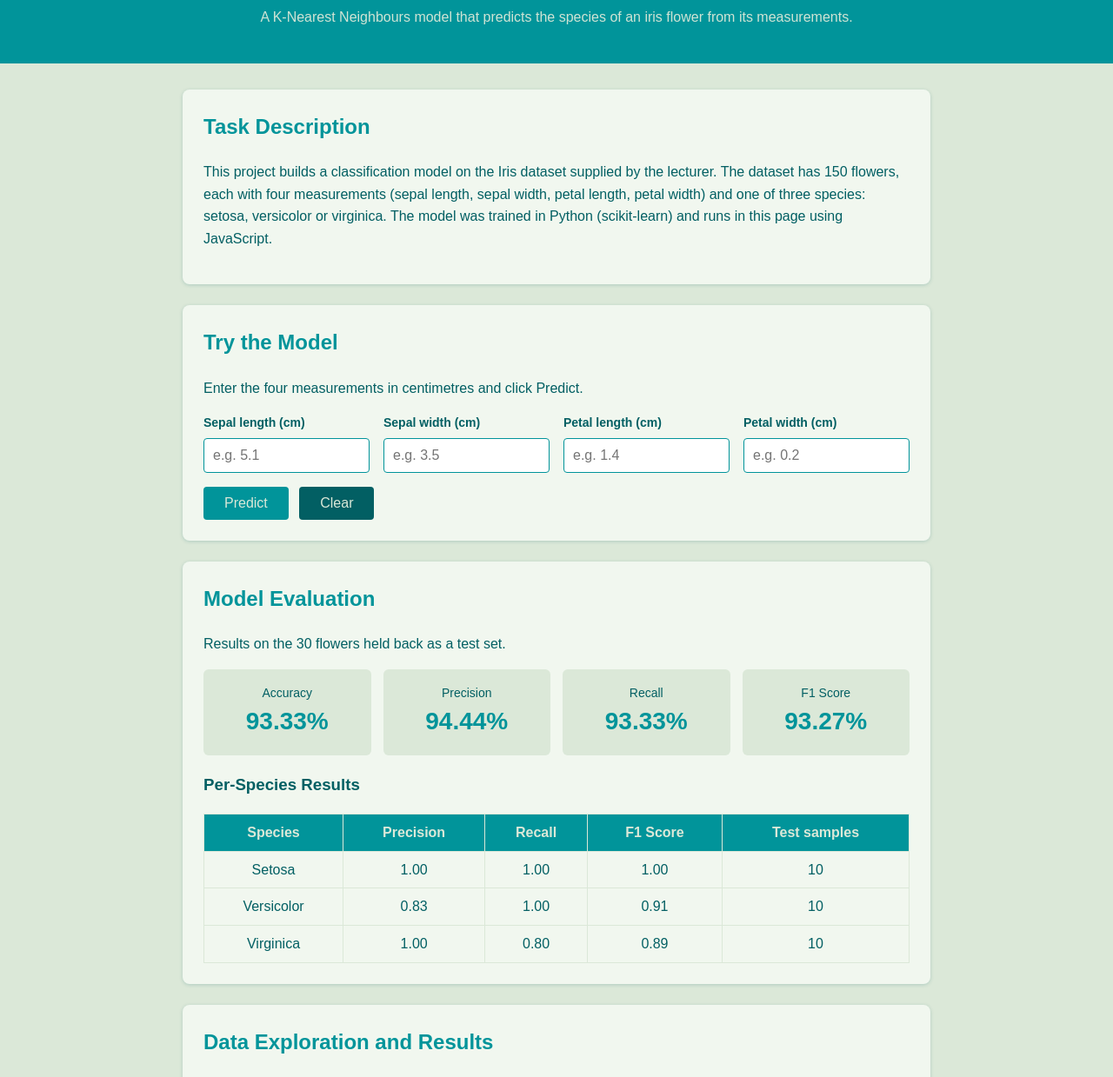
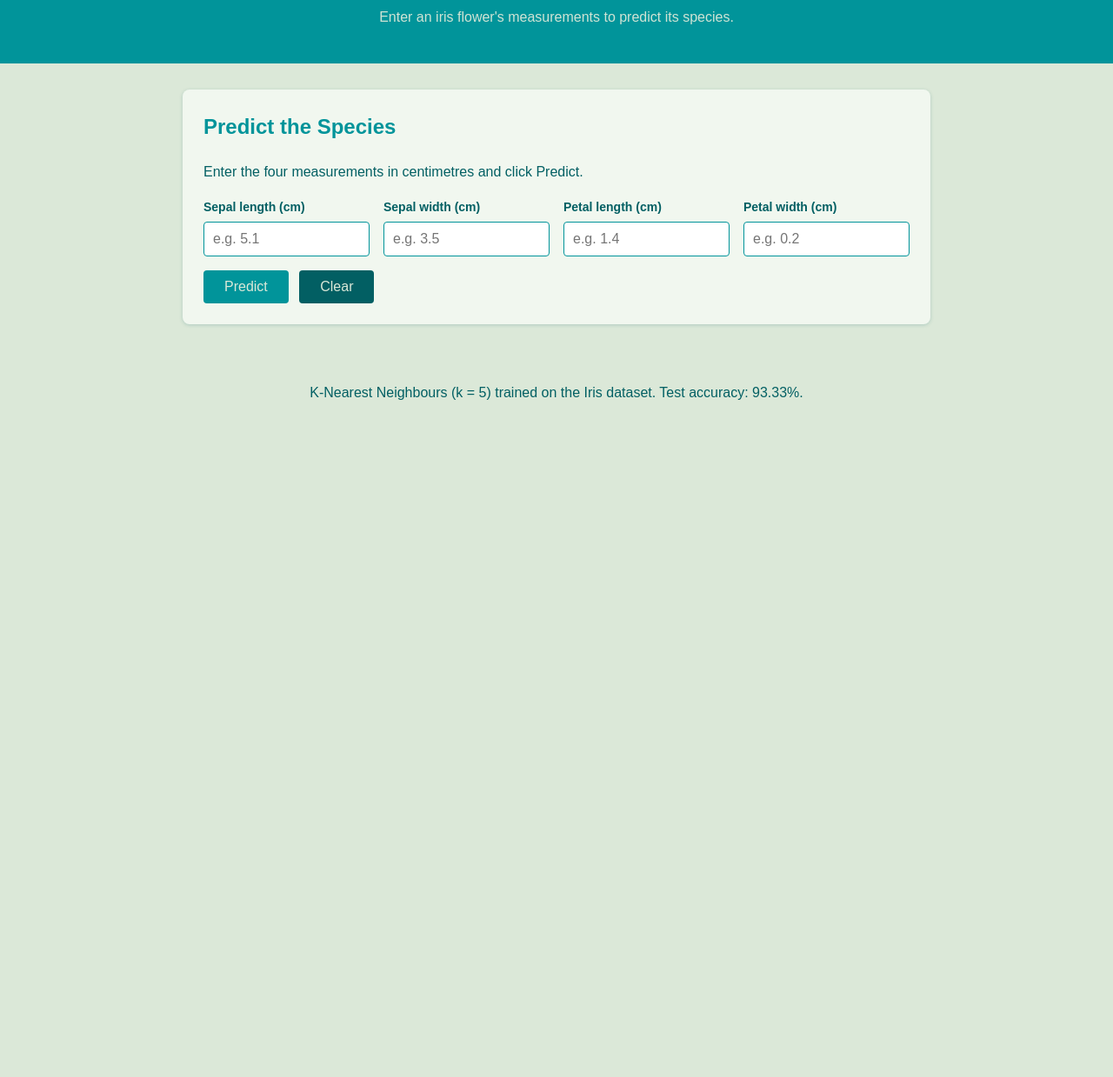
Before and after one commit to SamuelNartey-KO/iris-classification, a plain HTML site: page index.html in a window 1280 px wide. Shown: the part 94-1333 px from the top of the page at 87% size. After the commit the page ends 800 px from the top, so only its background shows below. Drawn offline with Linux system fonts and the light colour scheme.

Commit message:
Simplify website to prediction tool only

```diff
--- a/index.html
+++ b/index.html
@@ -10,23 +10,12 @@
 
   <header>
     <h1>Iris Species Classifier</h1>
-    <p>A K-Nearest Neighbours model that predicts the species of an iris flower from its measurements.</p>
+    <p>Enter an iris flower's measurements to predict its species.</p>
   </header>
 
   <main>
-
-    <section id="task">
-      <h2>Task Description</h2>
-      <p>
-        This project builds a classification model on the Iris dataset supplied by the lecturer.
-        The dataset has 150 flowers, each with four measurements (sepal length, sepal width,
-        petal length, petal width) and one of three species: setosa, versicolor or virginica.
-        The model was trained in Python (scikit-learn) and runs in this page using JavaScript.
-      </p>
-    </section>
-
     <section id="predictor">
-      <h2>Try the Model</h2>
+      <h2>Predict the Species</h2>
       <p>Enter the four measurements in centimetres and click Predict.</p>
 
       <div class="form-grid">
@@ -49,60 +38,12 @@
 
       <div id="result" class="result hidden"></div>
     </section>
-
-    <section id="metrics">
-      <h2>Model Evaluation</h2>
-      <p>Results on the 30 flowers held back as a test set.</p>
-
-      <div class="cards">
-        <div class="card"><span class="label">Accuracy</span><span class="value" id="m-accuracy">—</span></div>
-        <div class="card"><span class="label">Precision</span><span class="value" id="m-precision">—</span></div>
-        <div class="card"><span class="label">Recall</span><span class="value" id="m-recall">—</span></div>
-        <div class="card"><span class="label">F1 Score</span><span class="value" id="m-f1">—</span></div>
-      </div>
-
-      <h3>Per-Species Results</h3>
-      <table>
-        <thead>
-          <tr><th>Species</th><th>Precision</th><th>Recall</th><th>F1 Score</th><th>Test samples</th></tr>
-        </thead>
-        <tbody id="per-class-body"></tbody>
-      </table>
-    </section>
-
-    <section id="graphs">
-      <h2>Data Exploration and Results</h2>
-
-      <figure>
-        <img src="images/class_distribution.png" alt="Number of samples per species">
-        <figcaption>Figure 1: Number of samples per species</figcaption>
-      </figure>
-
-      <figure>
-        <img src="images/feature_histograms.png" alt="Histograms of the four measurements">
-        <figcaption>Figure 2: Distribution of the four measurements</figcaption>
-      </figure>
-
-      <figure>
-        <img src="images/pairplot.png" alt="Pairplot of all features coloured by species">
-        <figcaption>Figure 3: Pairplot of the features, coloured by species</figcaption>
-      </figure>
-
-      <figure>
-        <img src="images/correlation_heatmap.png" alt="Correlation heatmap">
-        <figcaption>Figure 4: Correlation between the features</figcaption>
-      </figure>
-
-      <figure>
-        <img src="images/confusion_matrix.png" alt="Confusion matrix for KNN">
-        <figcaption>Figure 5: Confusion matrix of the KNN model on the test set</figcaption>
-      </figure>
-    </section>
-
   </main>
 
   <footer>
-    <p>Iris Classification Project</p>
+    <p>
+      K-Nearest Neighbours (k = 5) trained on the Iris dataset. Test accuracy: 93.33%.<br>
+    </p>
   </footer>
 
   <script src="script.js"></script>
--- a/script.js
+++ b/script.js
@@ -12,38 +12,15 @@ function capitalise(text) {
   return text.charAt(0).toUpperCase() + text.slice(1);
 }
 
-function showMetrics(metrics) {
-  const pct = (v) => (v * 100).toFixed(2) + "%";
-  document.getElementById("m-accuracy").textContent = pct(metrics.accuracy);
-  document.getElementById("m-precision").textContent = pct(metrics.precision);
-  document.getElementById("m-recall").textContent = pct(metrics.recall);
-  document.getElementById("m-f1").textContent = pct(metrics.f1);
-
-  const body = document.getElementById("per-class-body");
-  body.innerHTML = "";
-  model.classes.forEach((name) => {
-    const row = metrics.per_class[name];
-    body.innerHTML += `
-      <tr>
-        <td>${capitalise(name)}</td>
-        <td>${row["precision"].toFixed(2)}</td>
-        <td>${row["recall"].toFixed(2)}</td>
-        <td>${row["f1-score"].toFixed(2)}</td>
-        <td>${row["support"]}</td>
-      </tr>`;
-  });
-}
-
 async function loadModel() {
   try {
     const response = await fetch("model/iris_model.json");
     if (!response.ok) throw new Error("HTTP " + response.status);
     model = await response.json();
-    showMetrics(model.metrics);
   } catch (error) {
     showResult(
       "Could not load the model file. If you opened this page by double-clicking it, " +
-      "run it through a local server instead (see the README).",
+      "run it through a local server instead (for example VS Code Live Server).",
       true
     );
     console.error(error);
@@ -126,7 +103,9 @@ document.getElementById("predict-btn").addEventListener("click", () => {
 });
 
 document.getElementById("clear-btn").addEventListener("click", () => {
-  model.features.forEach((f) => (document.getElementById(f).value = ""));
+  ["sepal_length", "sepal_width", "petal_length", "petal_width"].forEach(
+    (id) => (document.getElementById(id).value = "")
+  );
   resultBox.classList.add("hidden");
 });
 
```
